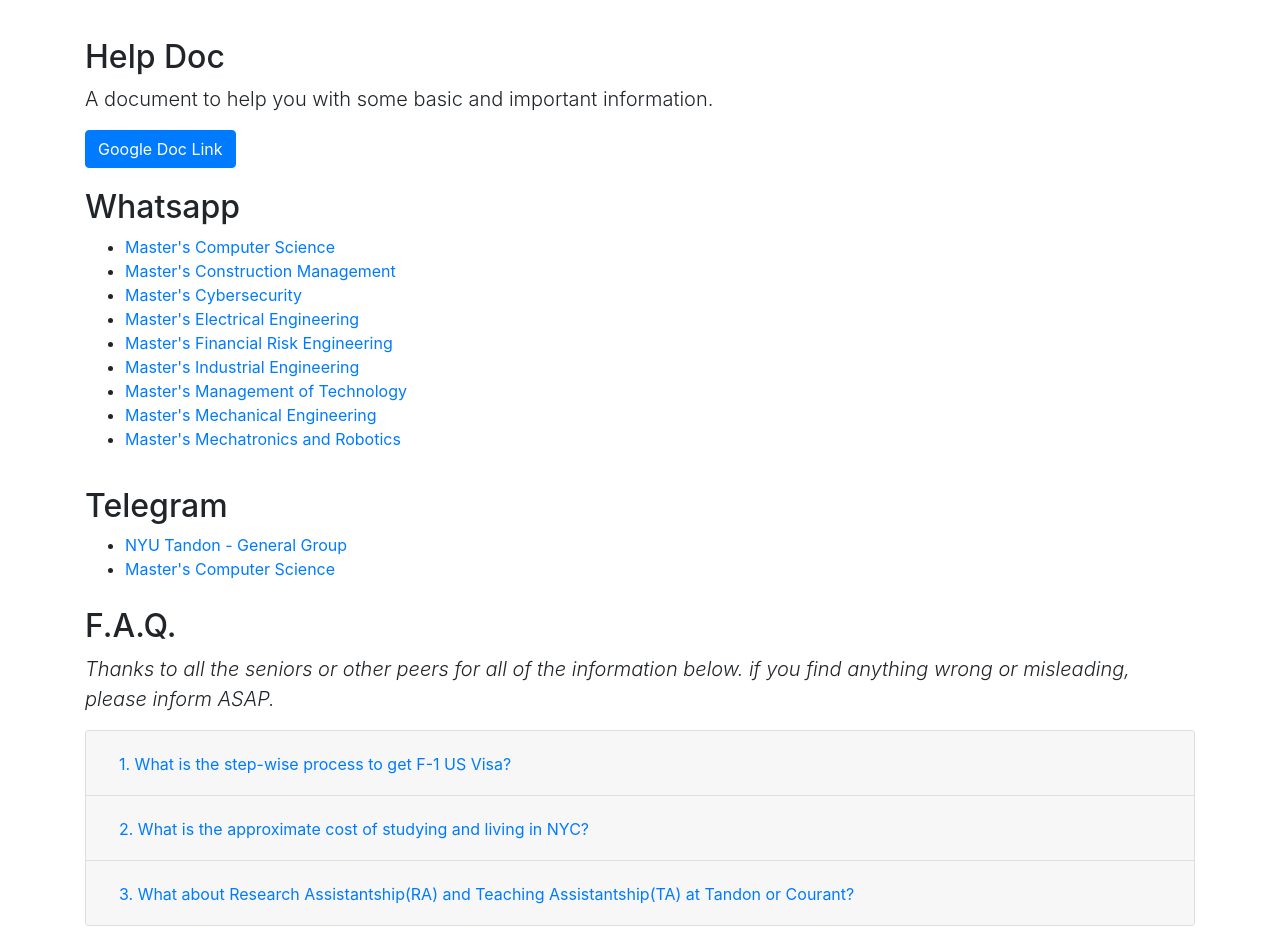
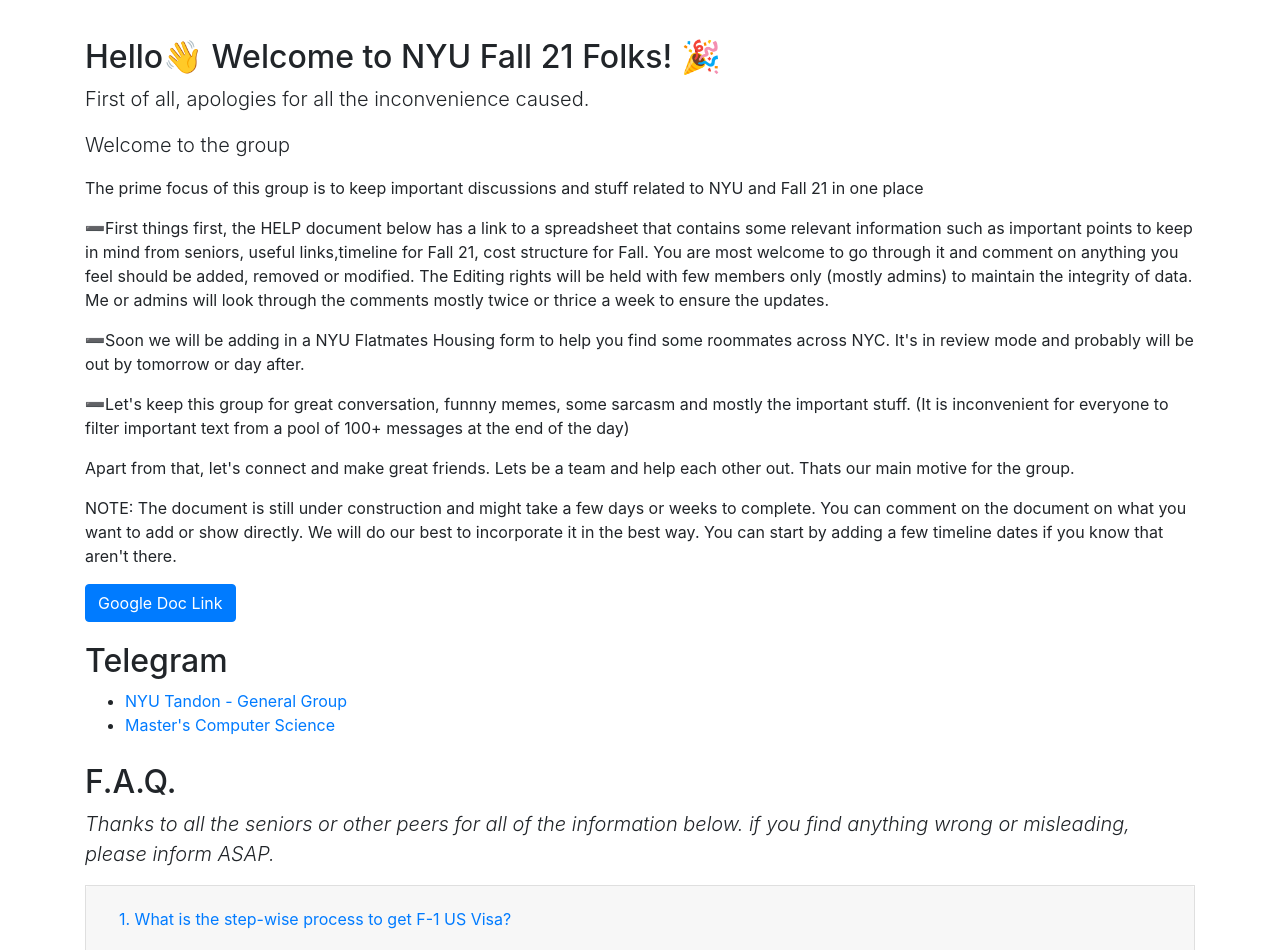
Before and after one commit to wowufoundme/nyustuc, a website with bundled scripts: page index.html in a window 1280 px wide. Shown: the part 480-1432 px from the top of the page. Built offline with nearby package versions, Linux system fonts and the light colour scheme.

Commit message:
updates to F21

```diff
--- a/index.html
+++ b/index.html
@@ -28,7 +28,7 @@
   <!-- Navigation -->
   <nav class="navbar navbar-expand-lg navbar-dark bg-dark fixed-top" id="mainNav">
     <div class="container">
-      <a class="navbar-brand js-scroll-trigger" href="#page-top">NYU Tandon Groups</a>
+      <a class="navbar-brand js-scroll-trigger" href="#page-top">NYUTF21ASR</a>
       <!-- <button class="navbar-toggler" type="button" data-toggle="collapse" data-target="#navbarResponsive" aria-controls="navbarResponsive" aria-expanded="false" aria-label="Toggle navigation">
         <span class="navbar-toggler-icon"></span>
       </button> -->
@@ -37,7 +37,7 @@
 
   <header class="bg-primary text-white">
     <div class="container text-center">
-      <h1>New York University</h1>
+      <h1>NYU | F21 </h1>
       <p class="lead">Resources for students</p>
     </div>
   </header>
@@ -47,14 +47,41 @@
 
       <div class="row">
         <div class="col-lg-12 mx-auto">
-          <h2>Help Doc</h2>
-          <p class="lead">A document to help you with some basic and important information.</p>
-          <a class="btn btn-primary" href="https://docs.google.com/document/d/171Y1rVMl9Kwo-JLsMmWItelY9VlELHJ5-SdMb7BYVrQ/edit?usp=sharing" target="_blank" role="button">Google Doc Link </a>
+          <h2>Hello👋 Welcome to NYU Fall 21 Folks! 🎉</h2>
+          <p class="lead">
+            First of all, apologies for all the inconvenience caused.
+          </p>
+          <p class="lead">
+            Welcome to the group
+          </p>
+          <p>
+            The prime focus of this group is to keep important discussions and stuff related to NYU and Fall 21 in one place
+          </P>
+          <p>
+            ➖First things first, the HELP document below has a link to a spreadsheet that contains some relevant information such as important points to keep in mind from seniors, useful links,timeline for Fall 21, cost structure for Fall.
+            You are most welcome to go through it and comment on anything you feel should be added, removed or modified. The Editing rights will be held with few members only (mostly admins) to maintain the integrity of data.
+            Me or admins will look through the comments mostly twice or thrice a week to ensure the updates.
+          </p>
+          <p>
+            ➖Soon we will be adding in a NYU Flatmates Housing form to help you find some roommates across NYC. It's in review mode and probably will be out by tomorrow or day after.
+          </p>
+          <p>
+            ➖Let's keep this group for great conversation, funnny memes, some sarcasm and mostly the important stuff.
+            (It is inconvenient for everyone to filter important text from a pool of 100+ messages at the end of the day)
+          </p>
+          <p>
+            Apart from that, let's connect and make great friends.
+            Lets be a team and help each other out.
+            Thats our main motive for the group.
+          </p>
+            NOTE: The document is still under construction and might take a few days or weeks to complete. You can comment on the document on what you want to add or show directly. We will do our best to incorporate it in the best way. You can start by adding a few timeline dates if you know that aren't there.
+          </p>
+          <a class="btn btn-primary" href="https://docs.google.com/spreadsheets/d/1a-iXQuOQxZ0Pw-gawnsydakthe2VYKq5slCdAC02swM/edit?usp=sharing" target="_blank" role="button">Google Doc Link </a>
         </div>
       </div>
 
       <!-- Whatsapp groups -->
-      <div class="row">
+      <!-- <div class="row">
         <div class="col-lg-12 mx-auto">
           <h2>Whatsapp</h2>
           <ul>
@@ -69,7 +96,7 @@
             <li><a href="https://chat.whatsapp.com/DufRG6Ge1yD7bdyyX2Gc34" target="_blank">Master's Mechatronics and Robotics</a></li>
           </ul>
         </div>
-      </div>
+      </div> -->
 
       <!-- Telegram groups -->
       <div class="row">
@@ -116,51 +143,6 @@
           </div>
         </div>
 
-        <div class="card">
-          <div class="card-header" id="headingTwo">
-            <h2 class="mb-0">
-              <button class="btn btn-link collapsed" type="button" data-toggle="collapse" data-target="#collapseTwo" aria-expanded="false" aria-controls="collapseTwo">
-                2. What is the approximate cost of studying and living in NYC?
-              </button>
-            </h2>
-          </div>
-          <div id="collapseTwo" class="collapse" aria-labelledby="headingTwo" data-parent="#accordionExample">
-            <div class="card-body">
-              <h6>Cost estimates (for 2 years):</h6>
-              Tuition = $1965x30(credits) = $59k<br>
-              Living - 12k (roughly per year) = $24k <br>
-              Insurance = 4k (total) <br>
-              This comes out to be 87k approx <br>
-              <h6>Where you cut costs:</h6>
-              Scholarship <br>
-              On campus job ($20/hr for 20hrs a week) <br>
-              Internship (ranges from $1000-$9000 per month)<br>
-              <br><br>
-            </div>
-          </div>
-        </div>
-
-        <div class="card">
-          <div class="card-header" id="headingThree">
-            <h2 class="mb-0">
-              <button class="btn btn-link collapsed" type="button" data-toggle="collapse" data-target="#collapseThree" aria-expanded="false" aria-controls="collapseThree">
-                3. What about Research Assistantship(RA) and Teaching Assistantship(TA) at Tandon or Courant?
-              </button>
-            </h2>
-          </div>
-          <div id="collapseThree" class="collapse" aria-labelledby="headingThree" data-parent="#accordionExample">
-            <div class="card-body">
-              <ul>
-                <li>RA and TA are stipend based posts. You don't get tuition waivers. PhD students get their tuition waived by grants and scholarships. In many colleges your RA comes with a grant or a fellowship or a hefty scholarship. That's why they say "he/she got his tuition waived because of being a RA". NYU doesn't offer that much tuition waiver to foreign master's students.</li>
-                <li>Now, about TA, you got like 15-20 subjects, so around 70ish TAs. Each faculty typically has a couple of RAs. So I guess 30ish (not counting industry profs). You can apply for RA in other colleges as well. These all are to subject of availability and compatibility
-                Labs also are a separate source of RA jobs, but sometimes the lines blur.</li>
-                <li>Now the GA. GA are things like desk jobs or maintenance guys or things like NYU IT, student devs, wasserman crew etc.</li>
-                <li>Courant makes a lot of fuss about RA and TA, I don't know, but there is no rule that grad students can't RA/TA.</li>
-              </ul>
-              <a href="https://docs.google.com/document/d/171Y1rVMl9Kwo-JLsMmWItelY9VlELHJ5-SdMb7BYVrQ/edit" class="font-italic" target="_blank">Source</a>
-            </div>
-          </div>
-        </div>
       </div>
     </div>
   </section>
```
